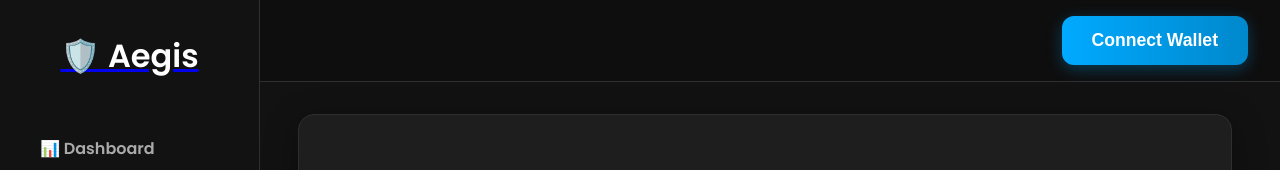
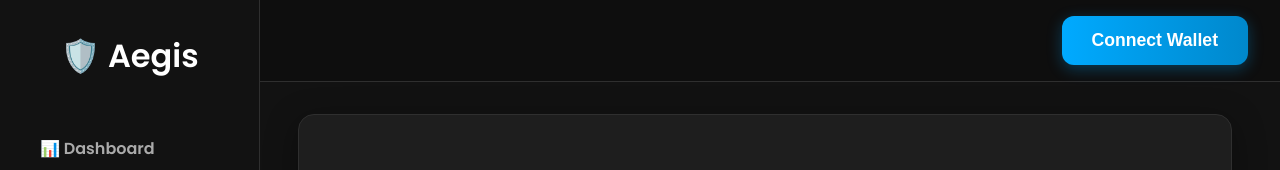
Before and after one commit to Nihal-Pandey-2302/aegis-frontend, a React (Vite) app: page / in a window 1280 px wide. Shown: the top 170 px of the page. Built offline with nearby package versions, Linux system fonts and the light colour scheme; no server answers; what alchemy-sdk would draw is missing.

Commit message:
Corrected the Logo underline issue

```diff
--- a/src/styles/Sidebar.css
+++ b/src/styles/Sidebar.css
@@ -15,6 +15,7 @@
     color: white;
     text-align: center;
     margin-bottom: 2.5rem;
+
 }
 
 .sidebar-nav ul {
@@ -83,3 +84,10 @@
     display: flex;
     flex-direction: column;
 }
+
+
+ .sidebar a,
+ .sidebar a:hover,
+ .sidebar a:focus {
+     text-decoration: none;
+ }
```
Lines whose indentation alone changed are shown as unchanged.
